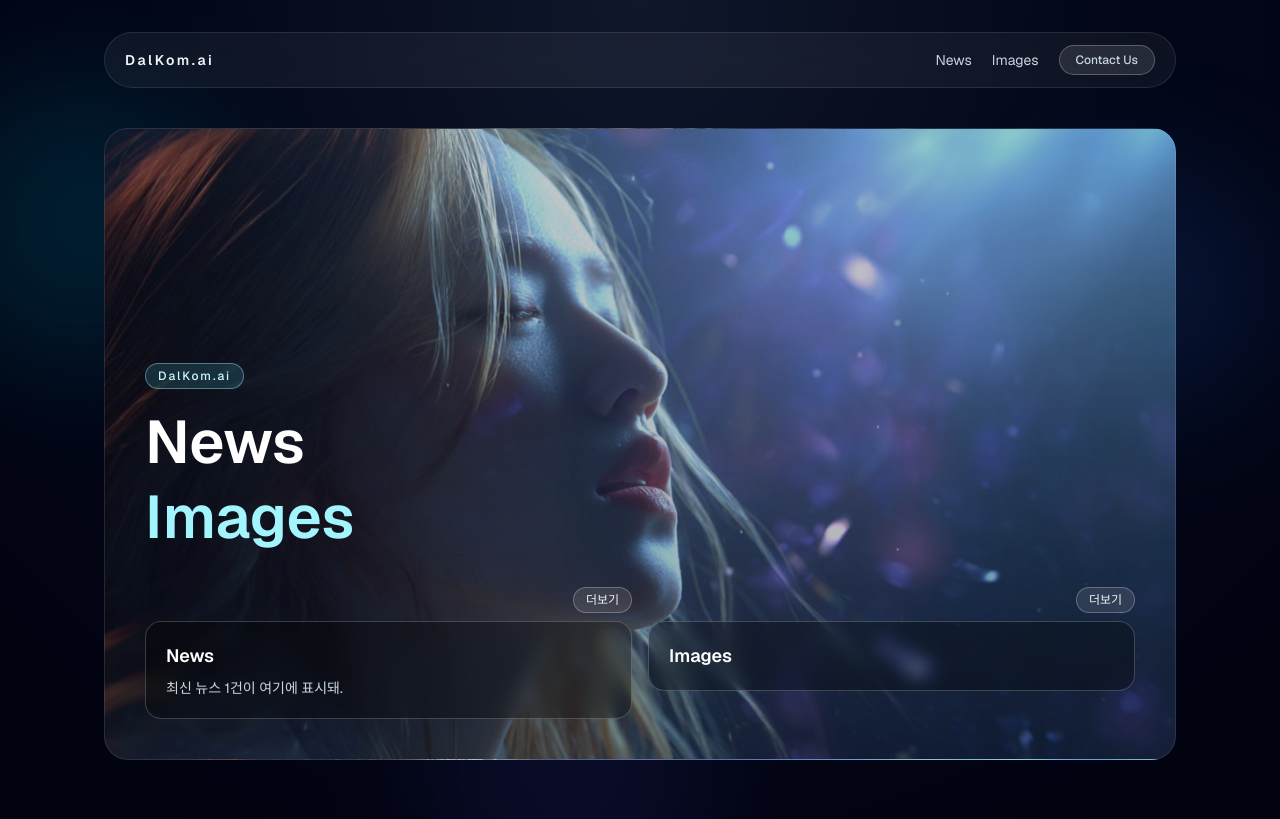
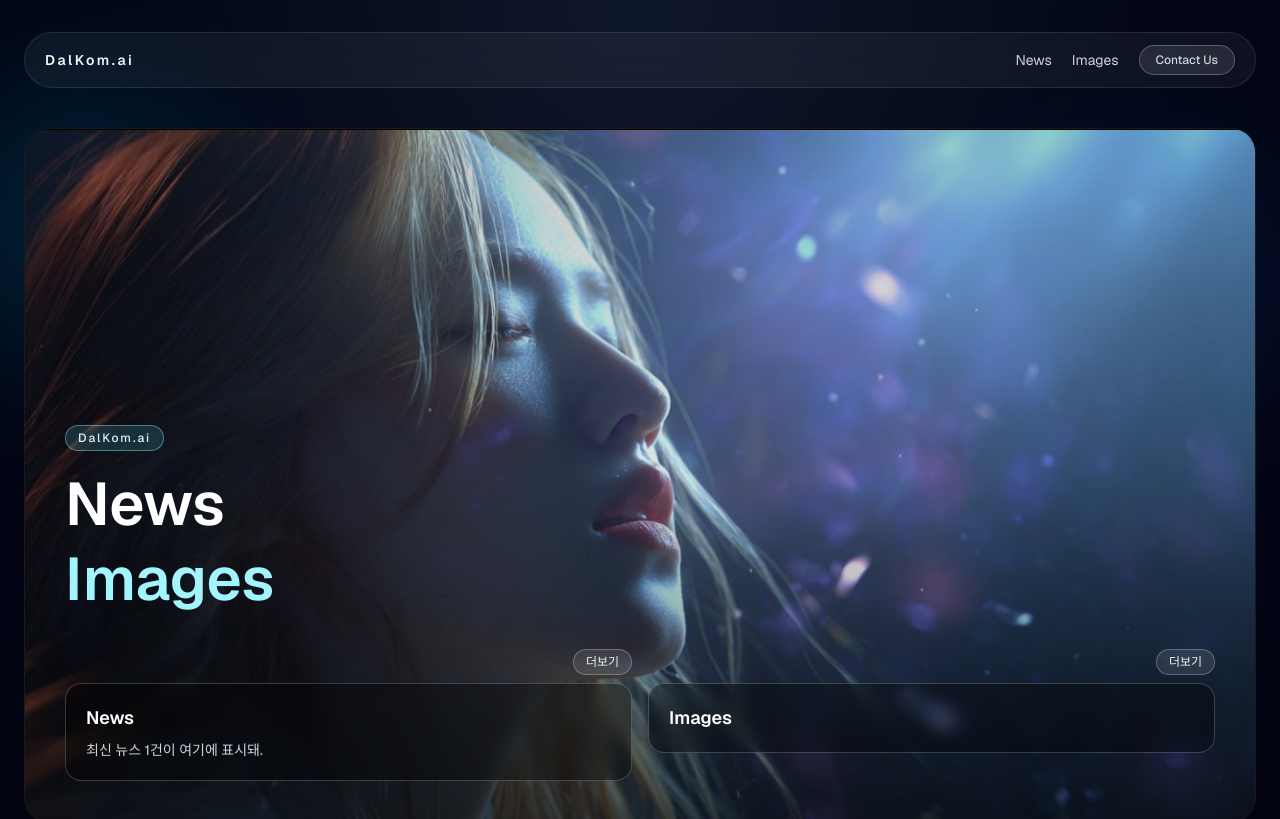
Before and after one commit to dalkom2025-art/dalkom-modern-nextjs, a Next.js app: page / in a window 1280 px wide. Shown: the top 819 px of the page. Built offline with nearby package versions, Linux system fonts and the light colour scheme; no server answers.

Commit message:
fix: use full-width 16:9 hero without cropping

```diff
--- a/src/app/page.tsx
+++ b/src/app/page.tsx
@@ -11,19 +11,19 @@ export default async function Home() {
   const topNews = latest[0];
 
   return (
-    <SiteChrome>
+    <SiteChrome wide>
       <main>
-        <section
-          className="relative min-h-[calc(100vh-170px)] overflow-hidden rounded-3xl border border-white/10 p-8 sm:p-10"
-          style={{
-            backgroundImage:
-              "linear-gradient(rgba(2,6,23,0.22), rgba(2,6,23,0.32)), url('/images/hero-bg.jpg')",
-            backgroundSize: "cover",
-            backgroundPosition: "center",
-          }}
-        >
-          <div className="relative flex min-h-[calc(100vh-250px)] flex-col justify-end">
-            <div>
+        <section className="relative overflow-hidden rounded-3xl border border-white/10 bg-black">
+          <div className="relative aspect-video w-full">
+            {/* eslint-disable-next-line @next/next/no-img-element */}
+            <img
+              src="/images/hero-bg.jpg"
+              alt="hero"
+              className="h-full w-full object-contain"
+            />
+            <div className="pointer-events-none absolute inset-0 bg-gradient-to-t from-black/55 via-black/10 to-black/20" />
+
+            <div className="absolute inset-x-0 bottom-0 p-6 sm:p-10">
               <p className="inline-flex rounded-full border border-cyan-200/40 bg-cyan-300/15 px-3 py-1 text-xs font-medium tracking-[0.16em] text-cyan-100">
                 DalKom.ai
               </p>
@@ -31,7 +31,6 @@ export default async function Home() {
                 News
                 <span className="block text-cyan-200">Images</span>
               </h1>
-            </div>
 
               <section className="mt-8 grid gap-4 sm:grid-cols-2">
                 <div>
@@ -43,7 +42,7 @@ export default async function Home() {
                       더보기
                     </Link>
                   </div>
-                <Link href="/news" className="block rounded-2xl border border-white/20 bg-black/30 p-5 backdrop-blur-sm transition hover:bg-black/40">
+                  <Link href="/news" className="block rounded-2xl border border-white/20 bg-black/35 p-5 backdrop-blur-sm transition hover:bg-black/45">
                     <h3 className="text-lg font-semibold text-white">News</h3>
                     {topNews ? (
                       <div className="mt-2 text-sm text-slate-200">
@@ -66,11 +65,12 @@ export default async function Home() {
                       더보기
                     </Link>
                   </div>
-                <Link href="/images" className="block rounded-2xl border border-white/20 bg-black/30 p-5 backdrop-blur-sm transition hover:bg-black/40">
+                  <Link href="/images" className="block rounded-2xl border border-white/20 bg-black/35 p-5 backdrop-blur-sm transition hover:bg-black/45">
                     <h3 className="text-lg font-semibold text-white">Images</h3>
                   </Link>
                 </div>
               </section>
+            </div>
           </div>
         </section>
       </main>
--- a/src/components/site-chrome.tsx
+++ b/src/components/site-chrome.tsx
@@ -2,8 +2,10 @@ import Link from "next/link";
 
 export function SiteChrome({
   children,
+  wide = false,
 }: Readonly<{
   children: React.ReactNode;
+  wide?: boolean;
 }>) {
   return (
     <div className="relative min-h-screen overflow-hidden bg-[radial-gradient(circle_at_top,#0f172a_0%,#020617_45%,#02020f_100%)] text-slate-100">
@@ -13,7 +15,7 @@ export function SiteChrome({
         <div className="absolute bottom-0 left-1/3 h-72 w-72 rounded-full bg-indigo-500/15 blur-3xl" />
       </div>
 
-      <div className="relative mx-auto flex min-h-screen w-full max-w-6xl flex-col px-6 pb-12 pt-8 sm:px-10">
+      <div className={`relative mx-auto flex min-h-screen w-full flex-col pb-12 pt-8 ${wide ? "max-w-none px-4 sm:px-6" : "max-w-6xl px-6 sm:px-10"}`}>
         <header className="mb-10 flex items-center justify-between rounded-full border border-white/10 bg-white/5 px-5 py-3 backdrop-blur-xl">
           <Link href="/" className="text-sm font-semibold tracking-[0.18em] text-cyan-200">
             DalKom.ai
```
Lines whose indentation alone changed are shown as unchanged.
